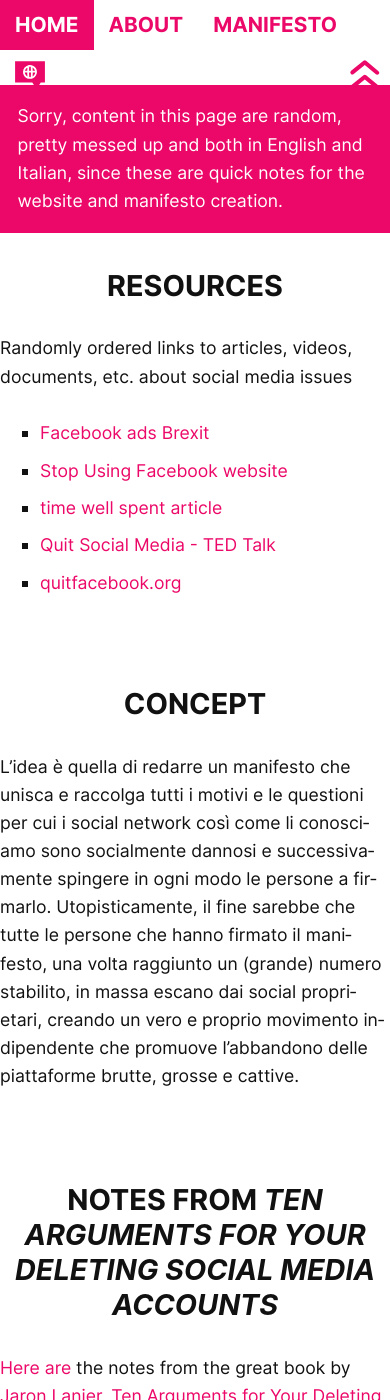
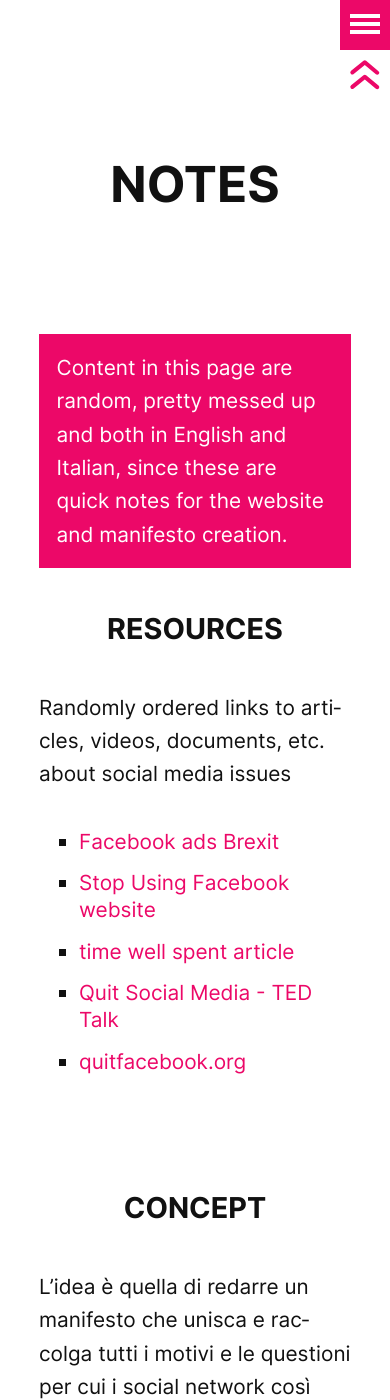
Before and after one commit to xplosionmind/quitsocialmedia.club, a Jekyll site: the page built from pages/notes.md, in a window 390 px wide and 1400 px high. Built offline with Jekyll 4.4.1, drawn with Linux system fonts in a browser that asks for light colours; some web fonts are replaced; some of the changed text lies outside the part shown.

Commit message:
don't remember what changed, sorry

````diff
--- a/_includes/footer.html
+++ b/_includes/footer.html
@@ -33,7 +33,7 @@
 				</a>
 
 				<!-- Telegram -->
-				<a href="https://t.me/xplosionmind" target="_blank" rel="noopener noreferrer" title="iscriviti al mio canale Telegram">
+				<a href="https://t.me/quitsocialmedia" target="_blank" rel="noopener noreferrer" title="iscriviti al mio canale Telegram">
 					<svg class="button" style="enable-background:new 0 0 242.667 242.667" version="1.1" viewBox="0 0 242.67 242.67" xml:space="preserve" xmlns="http://www.w3.org/2000/svg">
 <path d="m162.44 86.061-54.044 50.235c-1.899 1.765-3.126 4.135-3.473 6.704l-1.839 13.641c-0.245 1.82-2.806 2.003-3.308 0.237l-7.08-24.875c-0.808-2.839 0.37-5.87 2.883-7.418l65.484-40.334c1.175-0.723 2.388 0.87 1.377 1.81zm80.224-86.061v242.67h-242.67v-242.67h242.67zm-54.002 58.301-137.51 53.047c-3.39 1.308-3.364 6.114 0.04 7.385l33.505 12.507 12.97 41.708c0.831 2.671 4.099 3.656 6.267 1.888l18.677-15.226c1.958-1.596 4.744-1.674 6.788-0.19l33.689 24.459c2.319 1.684 5.604 0.414 6.187-2.392l24.675-118.7c0.637-3.061-2.37-5.613-5.288-4.487z" style="fill:var(--primary)"/>
 					</svg>
@@ -90,7 +90,7 @@
 				</a>
 
 				<!-- Telegram -->
-				<a href="https://t.me/xplosionmind" target="_blank" rel="noopener noreferrer" title="join my Telegram channel!">
+				<a href="https://t.me/quitsocialmedia" target="_blank" rel="noopener noreferrer" title="join the Telegram channel">
 					<svg class="button" style="enable-background:new 0 0 242.667 242.667" version="1.1" viewBox="0 0 242.67 242.67" xml:space="preserve" xmlns="http://www.w3.org/2000/svg">
 <path d="m162.44 86.061-54.044 50.235c-1.899 1.765-3.126 4.135-3.473 6.704l-1.839 13.641c-0.245 1.82-2.806 2.003-3.308 0.237l-7.08-24.875c-0.808-2.839 0.37-5.87 2.883-7.418l65.484-40.334c1.175-0.723 2.388 0.87 1.377 1.81zm80.224-86.061v242.67h-242.67v-242.67h242.67zm-54.002 58.301-137.51 53.047c-3.39 1.308-3.364 6.114 0.04 7.385l33.505 12.507 12.97 41.708c0.831 2.671 4.099 3.656 6.267 1.888l18.677-15.226c1.958-1.596 4.744-1.674 6.788-0.19l33.689 24.459c2.319 1.684 5.604 0.414 6.187-2.392l24.675-118.7c0.637-3.061-2.37-5.613-5.288-4.487z" style="fill:var(--primary)"/>
 					</svg>
--- a/_includes/header.html
+++ b/_includes/header.html
@@ -1,15 +1,42 @@
+<script src="https://code.jquery.com/jquery-3.5.0.min.js" integrity="sha256-xNzN2a4ltkB44Mc/Jz3pT4iU1cmeR0FkXs4pru/JxaQ=" crossorigin="anonymous"></script>
+<script>
+(function($) { // Begin jQuery
+  $(function() { // DOM ready
+    // If a link has a dropdown, add sub menu toggle.
+    $('nav ul li a:not(:only-child)').click(function(e) {
+      $(this).siblings('.nav-dropdown').toggle();
+      // Close one dropdown when selecting another
+      $('.nav-dropdown').not($(this).siblings()).hide();
+      e.stopPropagation();
+    });
+    // Clicking away from dropdown will remove the dropdown class
+    $('html').click(function() {
+      $('.nav-dropdown').hide();
+    });
+    // Toggle open and close nav styles on click
+    $('#nav-toggle').click(function() {
+      $('nav ul').slideToggle();
+    });
+    // Hamburger to X toggle
+    $('#nav-toggle').on('click', function() {
+      this.classList.toggle('active');
+    });
+  }); // end DOM ready
+})(jQuery); // end jQuery
+</script>
 <body>
 	{% case include.lang %}
 	{% when 'it' %}
 	<section class="navigation">
 		<div class="nav-container">
 		<nav>
+		<div class="nav-mobile"><a id="nav-toggle" href="#!"><span></span></a></div>
 				<ul class="nav-list">
 					<li><a href="/it/home">Home</a></li>
- 	       			<li><a href="/it/about">About</a></li>
+					<!--	<li><a href="/it/about">About</a></li> -->
 					<!--	<li><a href="/it/news">News</a></li> -->
         			<li><a href="/it/manifesto">Manifesto</a></li>
-					<li><a href="#!"><svg width="30" height="30" enable-background="new 0 0 512 512" version="1.1" viewBox="0 0 30 30" xmlns="http://www.w3.org/2000/svg"><g transform="matrix(.0583 0 0 .0583 .0836 1.17)" style="fill:var(--primary);stroke-width:17.2"><path d="m212 124c-22.2 12.4-38.3 33.8-43.8 58.7h40.4c0.43-20.6 1.57-40.4 3.36-58.7z"/><path d="m268 114c0-0.1-6.31-0.83-12.2-0.83-5.92 0-12.2 0.73-12.2 0.83-2.55 20.9-4.14 44.4-4.67 69.2h33.8c-0.53-24.8-2.12-48.3-4.67-69.2z"/><path d="m167 213c3.52 28.4 20.5 53.1 45.2 66.8-2.03-20.7-3.22-43.3-3.5-66.8z"/><path d="m244 290c8.1 1.1 16.4 1.1 24.5 0.02 2.83-23.2 4.47-49.5 4.81-77.2h-34.1c0.34 27.7 1.98 54 4.81 77.2z"/><path d="m300 280c24.7-13.7 41.7-38.4 45.2-66.8h-41.7c-0.28 23.5-1.47 46.1-3.5 66.8z"/><path d="m343 183c-5.5-24.9-21.6-46.3-43.8-58.7 1.79 18.3 2.93 38.1 3.36 58.7z"/><path d="m0 18.9v364h295l73.4 110 72.3-110h71.2v-364zm285 298c-76.6 19.3-152-39.6-149-120 2.07-54.4 40.5-98.3 90-111 45.6-11.5 92.8 4.74 122 40 54.8 66.7 22.3 169-63.1 191z"/></g></svg></a>
+					<li><a href="#!"><svg width="30" height="30" enable-background="new 0 0 512 512" version="1.1" viewBox="0 0 30 30" xmlns="http://www.w3.org/2000/svg"><g transform="matrix(.0573 0 0 .0573 .344 .295)" style="fill:var(--primary);stroke-width:17.5"><path d="m384 63c35.8 0 65 29.2 65 65 0 8.28 6.72 15 15 15s15-6.72 15-15c0-52.4-42.6-95-95-95-8.28 0-15 6.72-15 15s6.72 15 15 15z"/><path d="m128 449c-35.8 0-65-29.2-65-65 0-8.28-6.72-15-15-15s-15 6.72-15 15c0 52.4 42.6 95 95 95 8.28 0 15-6.72 15-15s-6.72-15-15-15z"/><path d="m149 231-7.25 21.7c-2.09 6.29-7.95 10.3-14.2 10.3-10.2 0-17.5-10-14.2-19.7l48-144c2.04-6.13 7.77-10.3 14.2-10.3s12.2 4.13 14.2 10.3l24.6 73.8c37.8-28.2 83.6-42.2 130-40.4-19-76.1-87.9-133-170-133-96.5 0-175 78.5-175 175 0 81.9 56.5 151 133 170-1.53-39.5 8.38-79.1 29.5-114z"/><path d="m337 163c-96.4 0-175 78.2-175 175s78.2 175 175 175 175-78.2 175-175-78.2-175-175-175zm-55.6 241c-6.46 5.2-15.9 4.11-21.1-2.34-5.18-6.47-4.13-15.9 2.34-21.1 22.9-18.3 31.2-59.5 33.6-85.3h-24.2c-8.28 0-15-6.72-15-15s6.72-15 15-15h40c8.28 0 15 6.72 15 15 0 3.56-0.52 87.6-45.6 124zm119-68.7h-17v73c0 8.28-6.72 15-15 15s-15-6.72-15-15v-144c0-8.28 6.72-15 15-15s15 6.72 15 15v41h17c8.28 0 15 6.72 15 15s-6.72 15-15 15z"/><path d="m159 201h33c-2.79-8.36 0.261 0.797-16.5-49.6z"/></g></svg></a>
 						<ul class="nav-dropdown">
 							{% for cosa in site.pages %}
 							{% if cosa.ref == page.ref %}
@@ -31,10 +58,10 @@
 			<div class="nav-mobile"><a id="nav-toggle" href="#!"><span></span></a></div>
 				<ul class="nav-list">
 					<li><a href="/home">Home</a></li>
- 	       			<li><a href="/about">About</a></li>
+					<!-- <li><a href="/about">About</a></li> -->
 				<!--	<li><a href="/news">News</a></li> -->
 					<li><a href="/manifesto">Manifesto</a></li>
-					<li><a href="#!"><svg width="30" height="30" enable-background="new 0 0 512 512" version="1.1" viewBox="0 0 30 30" xmlns="http://www.w3.org/2000/svg"><g transform="matrix(.0583 0 0 .0583 .0836 1.17)" style="fill:var(--primary);stroke-width:17.2"><path d="m212 124c-22.2 12.4-38.3 33.8-43.8 58.7h40.4c0.43-20.6 1.57-40.4 3.36-58.7z"/><path d="m268 114c0-0.1-6.31-0.83-12.2-0.83-5.92 0-12.2 0.73-12.2 0.83-2.55 20.9-4.14 44.4-4.67 69.2h33.8c-0.53-24.8-2.12-48.3-4.67-69.2z"/><path d="m167 213c3.52 28.4 20.5 53.1 45.2 66.8-2.03-20.7-3.22-43.3-3.5-66.8z"/><path d="m244 290c8.1 1.1 16.4 1.1 24.5 0.02 2.83-23.2 4.47-49.5 4.81-77.2h-34.1c0.34 27.7 1.98 54 4.81 77.2z"/><path d="m300 280c24.7-13.7 41.7-38.4 45.2-66.8h-41.7c-0.28 23.5-1.47 46.1-3.5 66.8z"/><path d="m343 183c-5.5-24.9-21.6-46.3-43.8-58.7 1.79 18.3 2.93 38.1 3.36 58.7z"/><path d="m0 18.9v364h295l73.4 110 72.3-110h71.2v-364zm285 298c-76.6 19.3-152-39.6-149-120 2.07-54.4 40.5-98.3 90-111 45.6-11.5 92.8 4.74 122 40 54.8 66.7 22.3 169-63.1 191z"/></g></svg></a>
+					<li><a href="#!"><svg width="30" height="30" enable-background="new 0 0 512 512" version="1.1" viewBox="0 0 30 30" xmlns="http://www.w3.org/2000/svg"><g transform="matrix(.0573 0 0 .0573 .344 .295)" style="fill:var(--primary);stroke-width:17.5"><path d="m384 63c35.8 0 65 29.2 65 65 0 8.28 6.72 15 15 15s15-6.72 15-15c0-52.4-42.6-95-95-95-8.28 0-15 6.72-15 15s6.72 15 15 15z"/><path d="m128 449c-35.8 0-65-29.2-65-65 0-8.28-6.72-15-15-15s-15 6.72-15 15c0 52.4 42.6 95 95 95 8.28 0 15-6.72 15-15s-6.72-15-15-15z"/><path d="m149 231-7.25 21.7c-2.09 6.29-7.95 10.3-14.2 10.3-10.2 0-17.5-10-14.2-19.7l48-144c2.04-6.13 7.77-10.3 14.2-10.3s12.2 4.13 14.2 10.3l24.6 73.8c37.8-28.2 83.6-42.2 130-40.4-19-76.1-87.9-133-170-133-96.5 0-175 78.5-175 175 0 81.9 56.5 151 133 170-1.53-39.5 8.38-79.1 29.5-114z"/><path d="m337 163c-96.4 0-175 78.2-175 175s78.2 175 175 175 175-78.2 175-175-78.2-175-175-175zm-55.6 241c-6.46 5.2-15.9 4.11-21.1-2.34-5.18-6.47-4.13-15.9 2.34-21.1 22.9-18.3 31.2-59.5 33.6-85.3h-24.2c-8.28 0-15-6.72-15-15s6.72-15 15-15h40c8.28 0 15 6.72 15 15 0 3.56-0.52 87.6-45.6 124zm119-68.7h-17v73c0 8.28-6.72 15-15 15s-15-6.72-15-15v-144c0-8.28 6.72-15 15-15s15 6.72 15 15v41h17c8.28 0 15 6.72 15 15s-6.72 15-15 15z"/><path d="m159 201h33c-2.79-8.36 0.261 0.797-16.5-49.6z"/></g></svg></a>
 						<ul class="nav-dropdown">
 							{% for cosa in site.pages %}
 							{% if cosa.ref == page.ref %}
--- a/pages/home.html
+++ b/pages/home.html
@@ -16,7 +16,7 @@ ref: home
 
 <div class="row" id="why">
 	<div class="one column">
-		<article style="padding: var(--height) 10%">
+		<article>
 			<p>
 				Hi, I’m Tommi.
 				<br />
--- a/pages/notes.md
+++ b/pages/notes.md
@@ -1,8 +1,9 @@
 ---
+layout: page
 permalink: /notes
 title: Notes
 ---
-Sorry, content in this page are random, pretty messed up and both in English and Italian, since these are quick notes for the website and manifesto creation.
+Content in this page are random, pretty messed up and both in English and Italian, since these are quick notes for the website and manifesto creation.
 {:.warning}
 
 ## Resources
@@ -32,12 +33,19 @@ L’idea è quella di redarre un manifesto che unisca e raccolga tutti i motivi
 
 ## Arguments
 
+- There's no history, archive or any sort of record for **ads**: posts are visible and invisible, they appear, accomplish their job, and then they vanish immediately, forever.
+- what is shown you have no control over what you're shown
+- they foster division and polarization
+- It's not just a few ads: lies are fostered
+
+```
 1. paradosso della libertà di espressione contro il monopolio dei mezzi di comunicazione
 2. impatto ambientale
 3. ricavi economici ("regalo likes")
 4. cenni di privacy (è uno degli argomenti che più sta a cuore alle società digitali del momento: non occorre focalizzarsi su questo)
 5. tempo "perso"
-6. chi possiede i dati?
+6. chi possiede i dati?)
+```
 
 <br>
 
--- a/style.css
+++ b/style.css
@@ -471,6 +471,11 @@ footer {
 .navigation a, .navigation a:hover, .navigation a:focus {
 	text-decoration: none
 }
+.nav-container {
+	max-width: 100%;
+	height: var(--height);
+	background: var(--primary)
+}
 nav {
 	float: right;
 }
@@ -487,7 +492,7 @@ nav ul li {
 }
 nav ul li a, nav ul li a:visited {
 	display: block;
-	padding: 0 15px;
+	padding: 0 var(--lessthan-regular);
 	line-height: var(--height);
 	height: var(--height);
 	text-decoration: none;
@@ -527,6 +532,34 @@ nav ul li ul li a {
 }
 
 @media only screen and (max-width: 1000px) {
+	.nav-mobile {
+		display: block
+	}
+	nav {
+		margin-right: 0;
+		text-align: right
+	}
+	nav ul {
+		display: none
+	}
+	nav ul li {
+	  float: none
+	}
+	nav ul li a {
+		padding: var(--lessthan-regular) var(--big);
+		line-height: var(--morethan-regular)
+	}
+	nav ul li ul li a {
+		padding-right: 4.5rem
+	}
+	.nav-dropdown {
+		position: static;
+		overflow: scroll
+	}
+	.post-title {
+		width: 96%;
+		margin-left: 2%
+	}
 	h1, h2 {
 		text-align: center
 	}
@@ -608,15 +641,6 @@ nav ul li ul li a {
 #stuff-tree {
 	margin: var(--height) calc(100% / 3)
 }
-#comments {
-	display: none;
-	visibility: hidden;
-	transition: var(--trans) sliding-vertically
-}
-#comments-button {
-	display: block;
-	margin: var(--regular) auto
-}
 
 /* FOOTER */
 footer p {
````
Also changed, not shown: pages/roadmap.md (+1 -0 lines).
